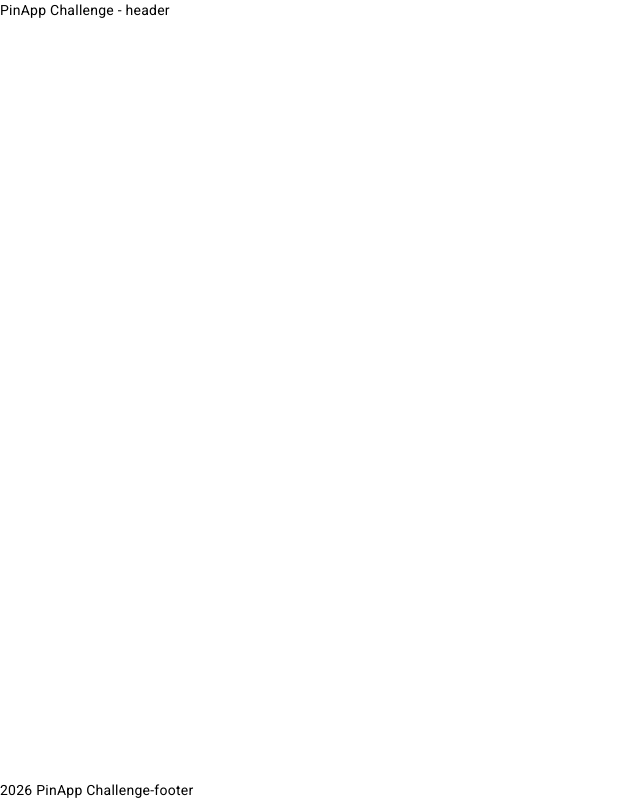
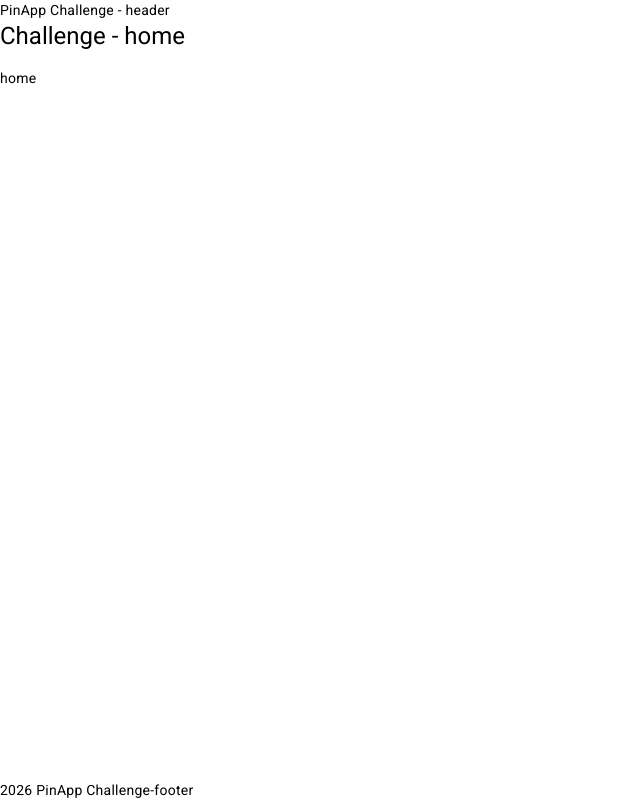
Before and after one commit to AgusCarrizo23/pinapp-angular-challenge, an Angular app: page / in a window 1280 px wide. Shown: the whole page, without its empty margins (0-640 px from the left). Built offline with nearby package versions, Linux system fonts and the light colour scheme.

Commit message:
feat:configuro routing inicial de la aplicación

```diff
--- a/src/app/app-routing.module.ts
+++ b/src/app/app-routing.module.ts
@@ -1,7 +1,23 @@
 import { NgModule } from '@angular/core';
 import { RouterModule, Routes } from '@angular/router';
+import { HomeComponent } from './pages/home/home.component';
+import { NotFoundComponent } from './pages/not-found/not-found.component';
 
-const routes: Routes = [];
+const routes: Routes = [
+  {
+    path: '',
+    component: HomeComponent,
+    pathMatch: 'full'
+  },
+  {
+    path: 'not-found',
+    component: NotFoundComponent
+  },
+  {
+    path: '**',
+    redirectTo: '/not-found'
+  }
+];
 
 @NgModule({
   imports: [RouterModule.forRoot(routes)],
--- a/src/app/app.module.ts
+++ b/src/app/app.module.ts
@@ -7,13 +7,17 @@ import { BrowserAnimationsModule } from '@angular/platform-browser/animations';
 import { HeaderComponent } from './layout/header/header.component';
 import { FooterComponent } from './layout/footer/footer.component';
 import { ShellComponent } from './layout/shell/shell.component';
+import { HomeComponent } from './pages/home/home.component';
+import { NotFoundComponent } from './pages/not-found/not-found.component';
 
 @NgModule({
   declarations: [
     AppComponent,
     HeaderComponent,
     FooterComponent,
-    ShellComponent
+    ShellComponent,
+    HomeComponent,
+    NotFoundComponent
   ],
   imports: [
     BrowserModule,
--- /dev/null
+++ b/src/app/pages/home/home.component.html
@@ -0,0 +1,2 @@
+<h1> Challenge - home </h1>
+<p>home</p>
--- /dev/null
+++ b/src/app/pages/not-found/not-found.component.html
@@ -0,0 +1,3 @@
+<h1>404</h1>
+<p>Página no encontrada</p>
+<p>La URL solicitada no existe</p>
```
Also changed, not shown: src/app/pages/home/home.component.ts (added, +10 -0 lines), src/app/pages/not-found/not-found.component.ts (added, +10 -0 lines), src/app/pages/home/home.component.scss (added), src/app/pages/not-found/not-found.component.scss (added).
